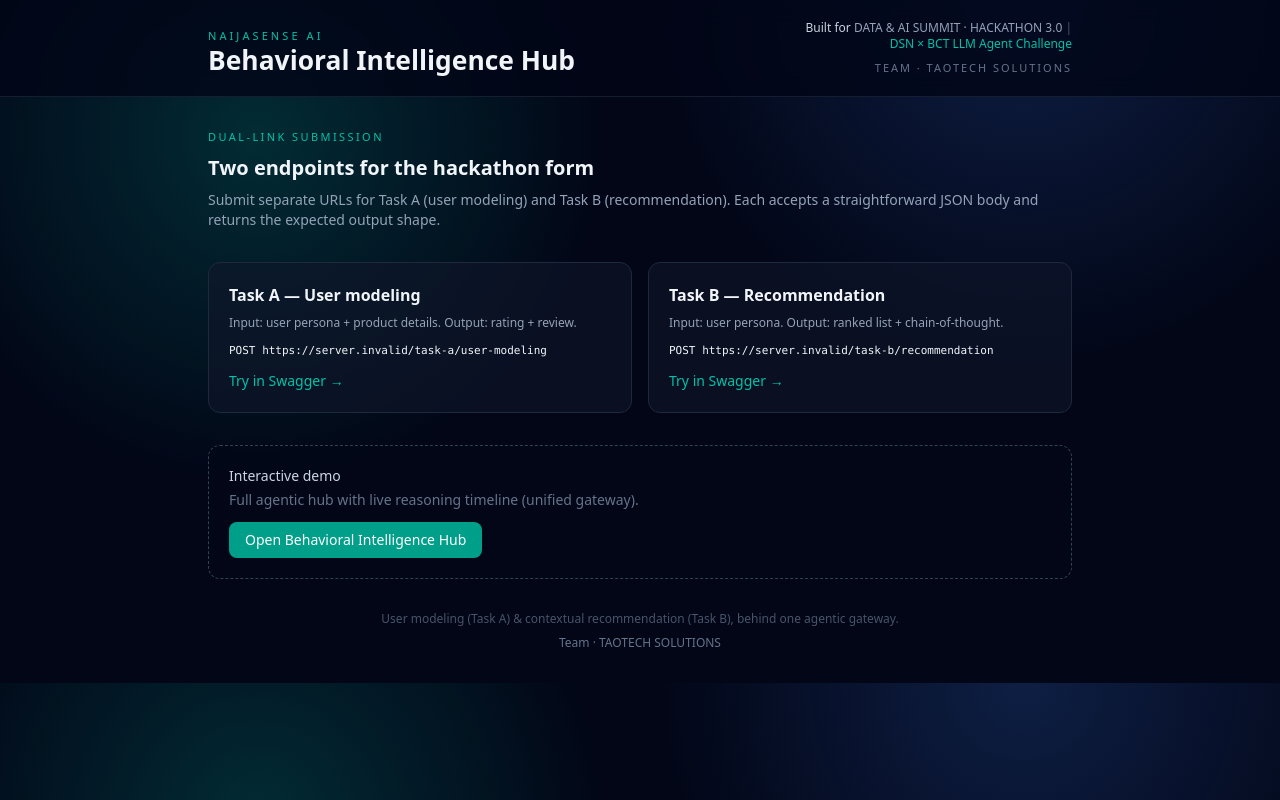
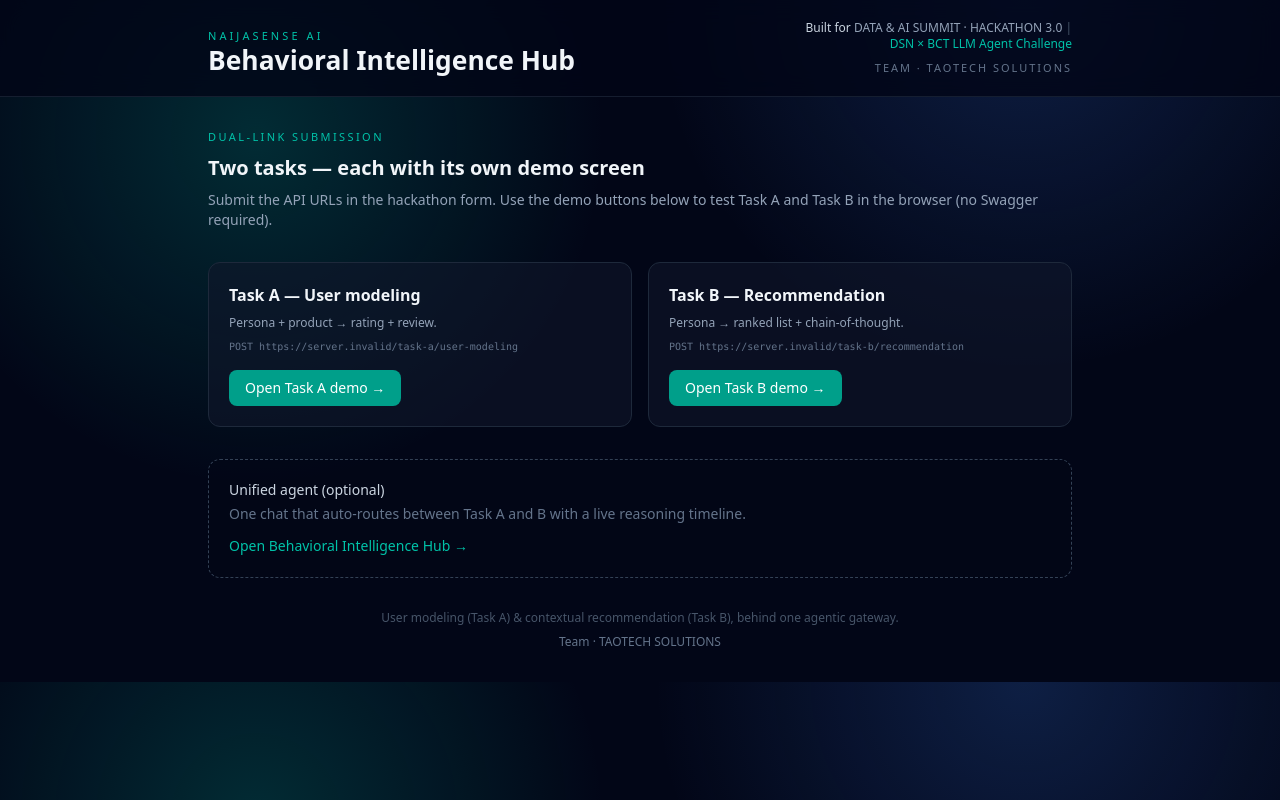
Before and after one commit to taotechs/NaijaSense-AI, a Next.js app in the folder frontend/: page / in a window 1280 px wide. Built offline with nearby package versions, Linux system fonts and the light colour scheme; no server answers.

Commit message:
feat(frontend): link home page to Task A/B demos instead of Swagger

```diff
--- a/frontend/app/page.tsx
+++ b/frontend/app/page.tsx
@@ -1,14 +1,10 @@
 import Link from "next/link";
-
-// On Vercel, leave NEXT_PUBLIC_API_BASE_URL unset so links use same-origin
-// rewrites (see frontend/next.config.ts). Local dev: set to http://127.0.0.1:8000
-const apiBase =
-  process.env.NEXT_PUBLIC_API_BASE_URL?.replace(/\/$/, "") ?? "";
+import { getApiRoot } from "@/lib/api-root";
 
 export default function HomePage() {
-  const taskA = `${apiBase}/task-a/user-modeling`;
-  const taskB = `${apiBase}/task-b/recommendation`;
-  const docs = `${apiBase}/docs`;
+  const apiRoot = getApiRoot();
+  const taskAApi = `${apiRoot}/task-a/user-modeling`;
+  const taskBApi = `${apiRoot}/task-b/recommendation`;
 
   return (
     <div className="space-y-8">
@@ -17,12 +13,11 @@
           Dual-link submission
         </p>
         <h2 className="mt-2 text-xl font-semibold text-slate-100">
-          Two endpoints for the hackathon form
+          Two tasks — each with its own demo screen
         </h2>
         <p className="mt-2 text-sm text-slate-400">
-          Submit separate URLs for Task A (user modeling) and Task B
-          (recommendation). Each accepts a straightforward JSON body and returns
-          the expected output shape.
+          Submit the API URLs in the hackathon form. Use the demo buttons below to
+          test Task A and Task B in the browser (no Swagger required).
         </p>
       </section>
 
@@ -30,50 +25,46 @@
         <article className="rounded-xl border border-slate-800 bg-slate-900/60 p-5">
           <h3 className="font-semibold text-slate-100">Task A — User modeling</h3>
           <p className="mt-2 text-xs text-slate-400">
-            Input: user persona + product details. Output: rating + review.
+            Persona + product → rating + review.
           </p>
-          <p className="mt-3 break-all font-mono text-[11px] text-brand-400">
-            POST {taskA}
+          <p className="mt-2 break-all font-mono text-[10px] text-slate-500">
+            POST {taskAApi || "/task-a/user-modeling"}
           </p>
           <Link
-            href={docs}
-            className="mt-3 inline-block text-sm text-brand-500 hover:underline"
-            target="_blank"
-            rel="noopener noreferrer"
+            href="/task-a"
+            className="mt-4 inline-flex rounded-lg bg-brand-600 px-4 py-2 text-sm font-medium text-white hover:bg-brand-500"
           >
-            Try in Swagger →
+            Open Task A demo →
           </Link>
         </article>
 
         <article className="rounded-xl border border-slate-800 bg-slate-900/60 p-5">
           <h3 className="font-semibold text-slate-100">Task B — Recommendation</h3>
           <p className="mt-2 text-xs text-slate-400">
-            Input: user persona. Output: ranked list + chain-of-thought.
+            Persona → ranked list + chain-of-thought.
           </p>
-          <p className="mt-3 break-all font-mono text-[11px] text-brand-400">
-            POST {taskB}
+          <p className="mt-2 break-all font-mono text-[10px] text-slate-500">
+            POST {taskBApi || "/task-b/recommendation"}
           </p>
           <Link
-            href={docs}
-            className="mt-3 inline-block text-sm text-brand-500 hover:underline"
-            target="_blank"
-            rel="noopener noreferrer"
+            href="/task-b"
+            className="mt-4 inline-flex rounded-lg bg-brand-600 px-4 py-2 text-sm font-medium text-white hover:bg-brand-500"
           >
-            Try in Swagger →
+            Open Task B demo →
           </Link>
         </article>
       </div>
 
       <section className="rounded-xl border border-dashed border-slate-700 bg-slate-950/50 p-5">
-        <h3 className="text-sm font-medium text-slate-300">Interactive demo</h3>
+        <h3 className="text-sm font-medium text-slate-300">Unified agent (optional)</h3>
         <p className="mt-1 text-sm text-slate-500">
-          Full agentic hub with live reasoning timeline (unified gateway).
+          One chat that auto-routes between Task A and B with a live reasoning timeline.
         </p>
         <Link
           href="/unified"
-          className="mt-3 inline-flex items-center rounded-lg bg-brand-600 px-4 py-2 text-sm font-medium text-white hover:bg-brand-500"
+          className="mt-3 inline-block text-sm text-brand-500 hover:underline"
         >
-          Open Behavioral Intelligence Hub
+          Open Behavioral Intelligence Hub →
         </Link>
       </section>
     </div>
```
